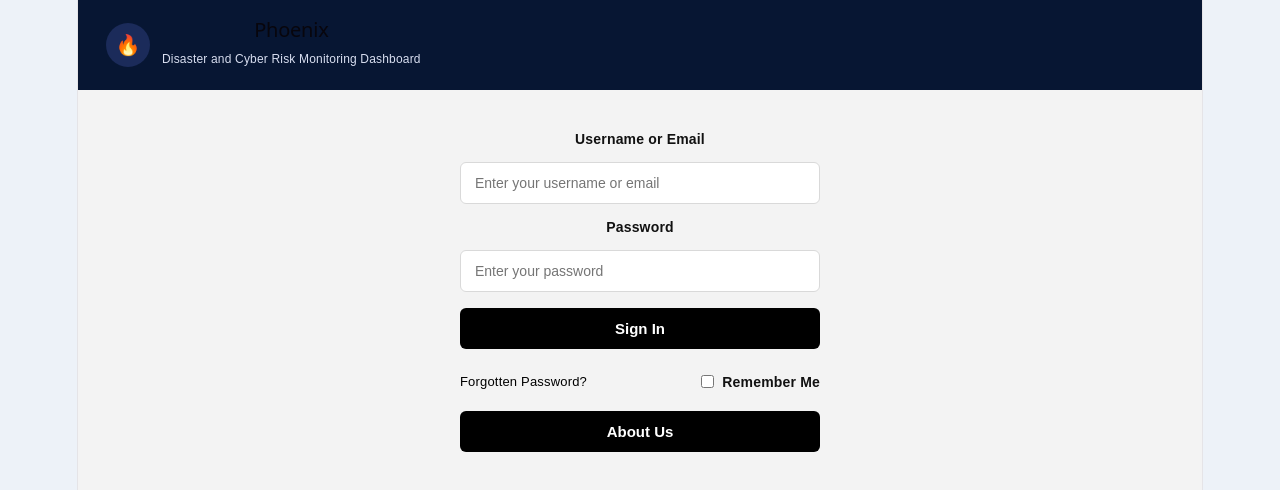
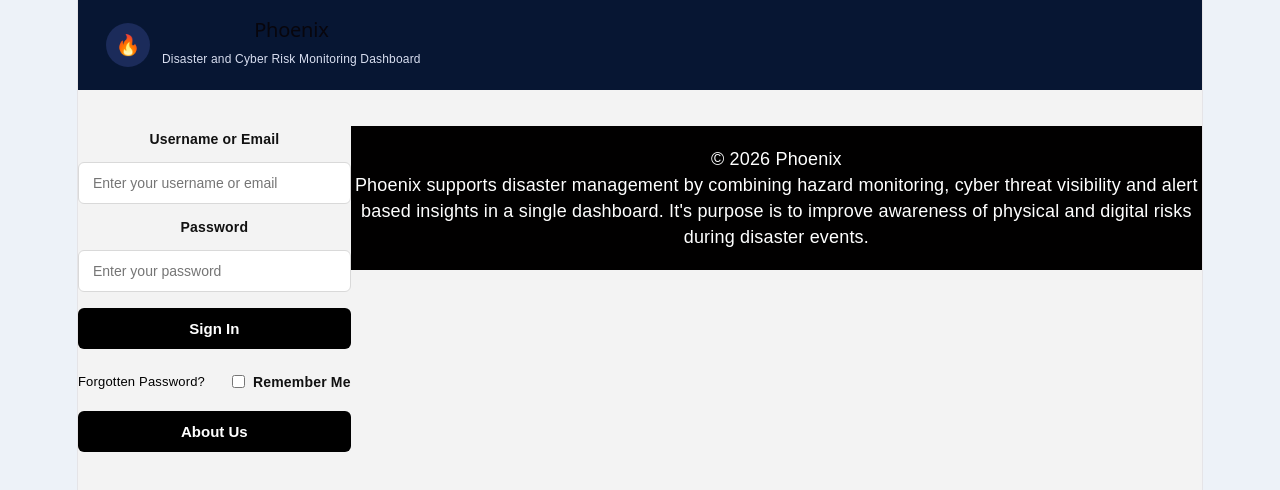
Before and after one commit to Hardhat-Enterprises/Phoenix, a React app in the folder frontend/frontend/: page / in a window 1280 px wide. Shown: the top 490 px of the page. Built offline with nearby package versions, Linux system fonts and the light colour scheme; the HTML template or start-up script is replaced by a standard one.

Commit message:
footer changes

```diff
--- a/frontend/frontend/src/App.jsx
+++ b/frontend/frontend/src/App.jsx
@@ -51,7 +51,7 @@ function App() {
             <AboutUs />
           </div>
         )}
-
+      <Footer />
       </div>
 
     </div>
--- /dev/null
+++ b/frontend/frontend/src/components/Footer.css
@@ -0,0 +1,31 @@
+/* Footer.css */
+.footer-container {
+  background-color: #010000;
+  color: white;
+  padding: 20px 0;
+  width: 100%;
+}
+
+.footer-content {
+  display: flex;
+  flex-direction: column;
+  justify-content: space-around;
+  align-items: center;
+  max-width: 1200px;
+  margin: 0 auto;
+}
+
+.footer-links {
+  list-style: none;
+  display: flex;
+  gap: 15px;
+}
+
+.footer-links a {
+  color: white;
+  text-decoration: none;
+}
+
+.footer-links a:hover {
+  text-decoration: underline;
+}
--- a/frontend/frontend/src/components/Footer.jsx
+++ b/frontend/frontend/src/components/Footer.jsx
@@ -1,18 +1,14 @@
 import React from 'react';
+import './Footer.css';
 
 const Footer = () => {
     return (
-        <footer style={{
-        textAlign: 'center',
-        padding: '20px',
-        backgroundColor: '#060606ff',
-        marginTop: 'auto' // Helps keep it at the bottom
-        }}>
-            <p>&copy; {new Date().getFullYear()} Phoenix</p>
-            <div className="footer-links">
-            <p>About Us System Purpose Phoenix supports disaster management by combining hazard monitoring, cyber threat visibility and alert based insights in a single dashboard. It's purpose is to improve awareness of physical and digital risks during disaster events.</p>
+        <footer className='footer-container'>
+            <div className='footer-content'>
+                <p>&copy; {new Date().getFullYear()} Phoenix</p>
+                <p>Phoenix supports disaster management by combining hazard monitoring, cyber threat visibility and alert based insights in a single dashboard. It's purpose is to improve awareness of physical and digital risks during disaster events.</p>
             </div>
-            </footer>
+        </footer>
     );
 };
 
```
Also changed, not shown: frontend/frontend/src/App.css (line endings or trailing spaces), 1 other file (tests, documents, lock files or other folders).
